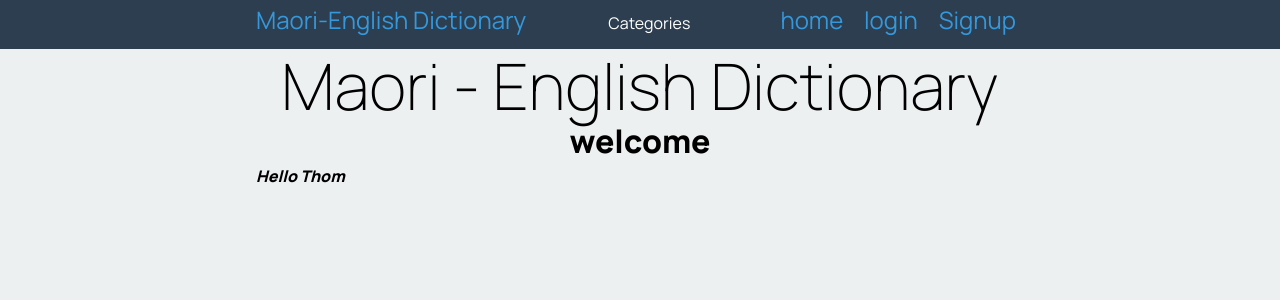
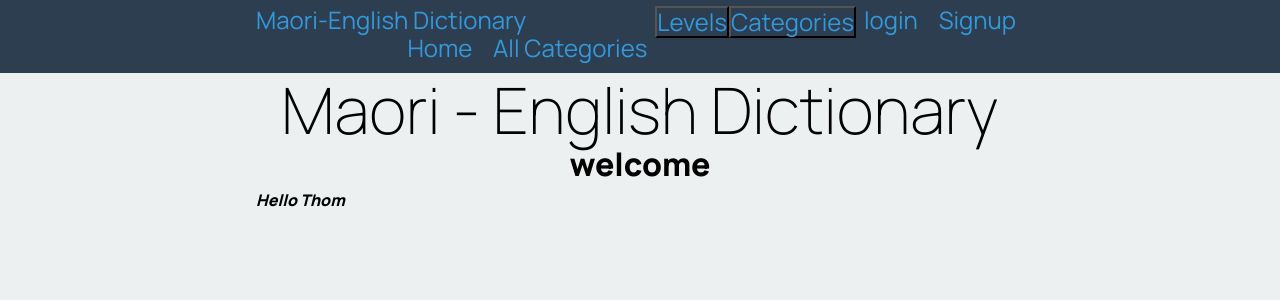
Before and after one commit to DanielEwers19185/Maori-Dictionary-Assessment, a Flask app: page / in a window 1280 px wide. Shown: the top 300 px of the page. Run offline with Flask 3, Linux system fonts and the light colour scheme.

Commit message:
Version 2

```diff
--- a/Static/maori_dictionary.css
+++ b/Static/maori_dictionary.css
@@ -195,43 +195,92 @@ h3,h4{
     text-align: center;
     margin: 2rem 0 0.5rem 0;
 }
-.dropbtn {
-  background-color: rgba(0,0,0,0);
-  color: white;
-  padding: 5px;
-  font-size: 16px;
-  border: none;
+.dropbtn-cat {
+  background-color: rgba(44, 62, 80, 1.0); /* darkest blue */
+  text-align: center;
+  /*color: rgba(52, 152, 219, 1.0);!*light blue*!*/
+  font-size: 1.5rem;
+  /*padding-top: 0.4rem;
+  padding-bottom: 0.7rem;*/
+  color: rgba(52, 152, 219, 1.0); /*light blue*/
+}
+
+.dropbtn-lev {
+  background-color: rgba(44, 62, 80, 1.0); /* darkest blue */
+  text-align: center;
+  /*color: rgba(52, 152, 219, 1.0);!*light blue*!*/
+  font-size: 1.5rem;
+  /*padding-top: 0.4rem;
+  padding-bottom: 0.7rem;*/
+  color: rgba(52, 152, 219, 1.0); /*light blue*/
 }
 
 /* The container <div> - needed to position the dropdown content */
-.dropdown {
-  position: relative;
-  display: inline-block;
+.dropdown-cat {
+  display: inline;
+  float: right;
+}
+
+.dropdown-lev {
+  display: inline;
+  float: right;
 }
 
 /* Dropdown Content (Hidden by Default) */
-.dropdown-content {
+.dropdown-content-lev {
   display: none;
   position: absolute;
   background-color: #f1f1f1;
   min-width: 160px;
-  box-shadow: 0px 8px 16px 0px rgba(0,0,0,0.2);
+  /*box-shadow: 0px 8px 16px 0px rgba(0,0,0,0.2);*/
+  z-index: 1;
+}
+
+/* Dropdown Content (Hidden by Default) */
+.dropdown-content-cat {
+  display: none;
+  position: absolute;
+  background-color: #f1f1f1;
+  min-width: 160px;
+  /*box-shadow: 0px 8px 16px 0px rgba(0,0,0,0.2);*/
   z-index: 1;
 }
 
 /* Links inside the dropdown */
-.dropdown-content a {
+.dropdown-content-cat a {
   color: black;
   padding: 12px 16px;
   text-decoration: none;
   display: block;
+  padding: 0 0.5rem;
+  font-size: 1.5rem;
 }
 
 /* Change color of dropdown links on hover */
-.dropdown-content a:hover {background-color: #ddd;}
+.dropdown-content-cat a:hover {background-color: #ddd;}
 
 /* Show the dropdown menu on hover */
-.dropdown:hover .dropdown-content {display: block;}
+.dropdown-cat:hover .dropdown-content-cat {display: block;}
 
 /* Change the background color of the dropdown button when the dropdown content is shown */
-.dropdown:hover .dropbtn {background-color: #3e8e41;}
+.dropdown-cat:hover .dropbtn-cat {background-color: #3e8e41;}
+
+
+/* Links inside the dropdown */
+.dropdown-content-lev a {
+  color: black;
+  padding: 12px 16px;
+  text-decoration: none;
+  display: block;
+  padding: 0 0.5rem;
+  font-size: 1.5rem;
+}
+
+/* Change color of dropdown links on hover */
+.dropdown-content-lev a:hover {background-color: #ddd;}
+
+/* Show the dropdown menu on hover */
+.dropdown-lev:hover .dropdown-content-lev {display: block;}
+
+/* Change the background color of the dropdown button when the dropdown content is shown */
+.dropdown-lev:hover .dropbtn-lev {background-color: #3e8e41;}
--- a/Templates/base.html
+++ b/Templates/base.html
@@ -15,7 +15,6 @@
     <div class="container">
         <div class="navbar-brand">Maori-English Dictionary</div>
         <div class="navbar-links">
-            <a href="/">home</a>
             {% if logged_in %}
             <a href="/logout">logout</a>
             <a href="/admin">admin</a>
@@ -24,13 +23,25 @@
             <a href="/signup">Signup</a>
             {% endif %}
         </div>
-        <div class="dropdown">
-            <button class="dropbtn">Categories</button>
-            <div class="dropdown-content">
-                <a href="/dictionary">All Categories</a>
+        <div class="dropdown-cat">
+            <button class="dropbtn-cat">Categories</button>
+            <div class="dropdown-content-cat">
+                <a href="#">hello</a>
                 <a href="#">Link 2</a>
                 <a href="#">Link 3</a>
             </div>
+        </div>
+        <div class="dropdown-lev">
+            <button class="dropbtn-lev">Levels</button>
+            <div class="dropdown-content-lev">
+                <a href="#">hello</a>
+                <a href="#">Link 2</a>
+                <a href="#">Link 3</a>
+            </div>
+        </div>
+        <div class="navbar-links">
+            <a href="/">Home</a>
+            <a href="/dictionary">All Categories</a>
         </div>
     </div>
 </nav>
```
Also changed, not shown: Templates/smile.db.
